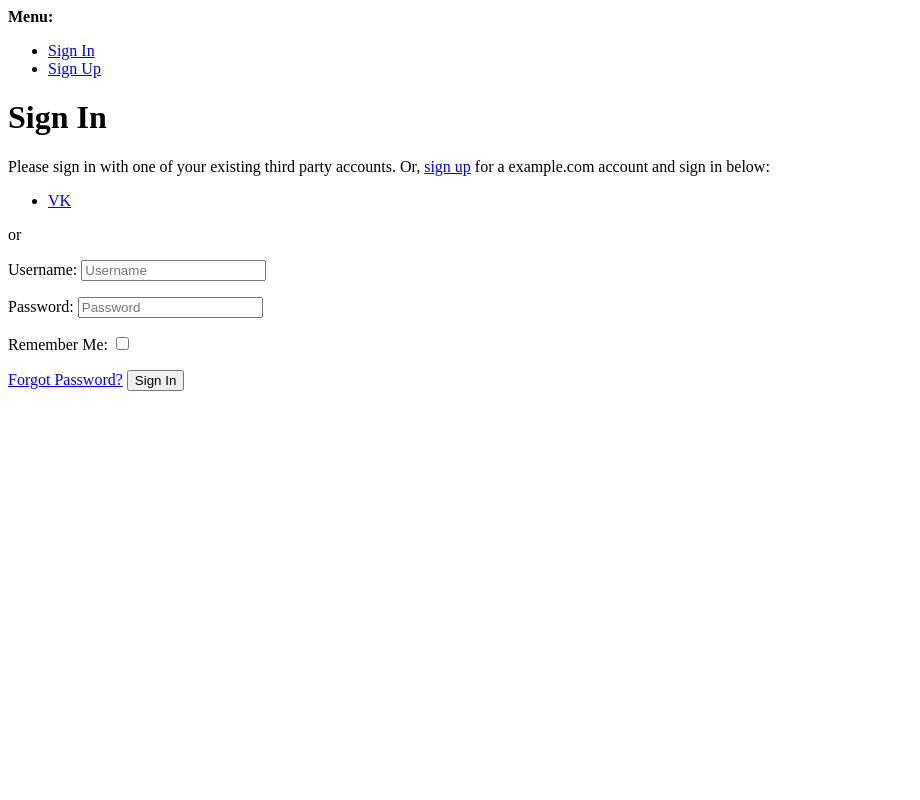
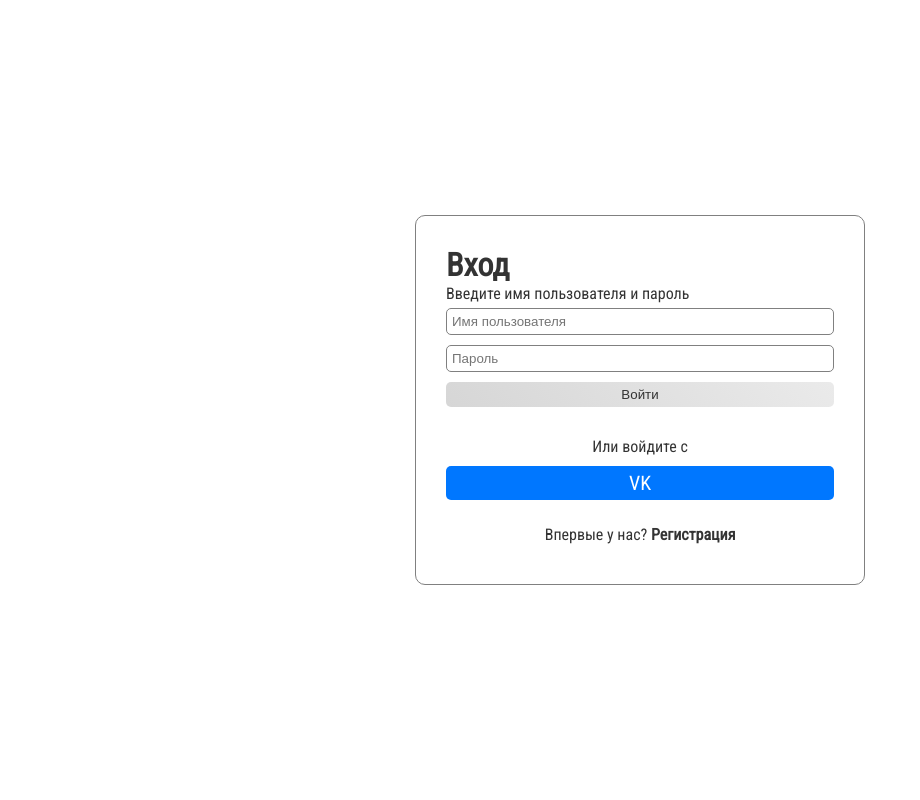
Before and after one commit to atrop1ne/Shumi, a Django app: page / in a window 1280 px wide; the page is wider, and only the part inside the window is pictured. Shown: that part, without its empty margins (0-920 px from the left). Run offline with Django 3.2, Linux system fonts and the light colour scheme; some libraries are stand-ins or nearby versions.

Commit message:
Basic reg auth styles

```diff
--- a/ShumiProject/ShumiApp/static/css/base.css
+++ b/ShumiProject/ShumiApp/static/css/base.css
@@ -8,6 +8,10 @@
     color: rgb(51, 51, 51);
 }
 
+*:focus{
+    outline: none;
+}
+
 html {
     overflow-x: hidden;
     margin-right: calc(-1 * (100vw - 100%));
@@ -16,3 +20,18 @@ html {
 body{
     font-family: 'Roboto Condensed', sans-serif;
 }
+
+.form_button{
+    width: 100%;
+    cursor: pointer;
+    border: none;
+    padding: 5px;
+    margin: 5px 0px;
+    border-radius: 5px;
+    transition: 0.3s;
+    background: linear-gradient(45deg, rgba(51,51,51,0.2) 0%, rgba(51,51,51,0.1) 100%);
+}
+
+.form_button:hover{
+    background-color: rgb(230, 230, 230);
+}
--- a/ShumiProject/ShumiApp/static/css/card_form.css
+++ b/ShumiProject/ShumiApp/static/css/card_form.css
@@ -1,10 +1,6 @@
 *{
     border: none;
     transition: 0.2s;
-}
-
-*:focus{
-    outline: none;
 }
 
 /* Chrome, Safari, Edge, Opera */
--- /dev/null
+++ b/ShumiProject/ShumiApp/static/css/registration_authorization.css
@@ -0,0 +1,68 @@
+body{
+    display: flex;
+    align-items: center;
+    justify-content: center;
+    height: 100vh;
+}
+
+li {
+    list-style-type: none;
+}
+
+ul {
+    margin-left: 0;
+    padding-left: 0;
+}
+
+label, #id_remember{
+    position: absolute;
+    visibility: hidden;
+}
+
+input{
+    width: 100%;
+    padding: 5px;
+    border-radius: 5px;
+    border: 1px solid grey;
+    margin: 5px 0px;
+}
+
+input:focus{
+    border: 1px solid rgb(65, 65, 65);
+}
+
+.form_wrap{
+    width: 450px;
+    padding: 30px;
+    border: 1px solid grey;
+    border-radius: 10px;
+}
+
+.account_additional_functionality, .socialaccount_ballot{
+    text-align: center;
+    font-size: 16px;
+    padding-top: 15px;
+}
+
+.account_additional_functionality *{
+    margin: 10px 0px;
+}
+
+.account_additional_functionality a{
+    font-weight: bold;
+}
+
+.socialaccount_ballot p{
+    margin: 10px 0px;
+}
+
+.vk{
+    display: block;
+    padding: 5px;
+    background-color: #0077FF;
+    color: white;
+    font-size: 20px;
+    width: 100%;
+    height: 100%;
+    border-radius: 5px;
+}
--- a/ShumiProject/ShumiApp/templates/account/base.html
+++ b/ShumiProject/ShumiApp/templates/account/base.html
@@ -1,36 +1,16 @@
 <!DOCTYPE html>
+<html lang="ru">
+{% load static %}
 <html>
   <head>
     <title>{% block head_title %}{% endblock %}</title>
     {% block extra_head %}
     {% endblock %}
+    <link rel="stylesheet" href="{% static 'css/base.css' %}">
+    <link rel="stylesheet" href="{% static 'css/registration_authorization.css' %}">
   </head>
   <body>
     {% block body %}
-
-    {% if messages %}
-    <div>
-      <strong>Messages:</strong>
-      <ul>
-        {% for message in messages %}
-        <li>{{message}}</li>
-        {% endfor %}
-      </ul>
-    </div>
-    {% endif %}
-
-    <div>
-      <strong>Menu:</strong>
-      <ul>
-        {% if user.is_authenticated %}
-        <li><a href="{% url 'account_email' %}">Change E-mail</a></li>
-        <li><a href="{% url 'account_logout' %}">Sign Out</a></li>
-        {% else %}
-        <li><a href="{% url 'account_login' %}">Sign In</a></li>
-        <li><a href="{% url 'account_signup' %}">Sign Up</a></li>
-        {% endif %}
-      </ul>
-    </div>
     {% block content %}
     {% endblock %}
     {% endblock %}
--- a/ShumiProject/ShumiApp/templates/account/login.html
+++ b/ShumiProject/ShumiApp/templates/account/login.html
@@ -7,24 +7,12 @@
 
 {% block content %}
 
-<h1>{% trans "Sign In" %}</h1>
+<div class="form_wrap">
+  <h1>Вход</h1>
 
   {% get_providers as socialaccount_providers %}
 
   {% if socialaccount_providers %}
-<p>{% blocktrans with site.name as site_name %}Please sign in with one
-of your existing third party accounts. Or, <a href="{{ signup_url }}">sign up</a>
-for a {{ site_name }} account and sign in below:{% endblocktrans %}</p>
-
-<div class="socialaccount_ballot">
-
-  <ul class="socialaccount_providers">
-    {% include "socialaccount/snippets/provider_list.html" with process="login" %}
-  </ul>
-
-  <div class="login-or">{% trans 'or' %}</div>
-
-</div>
 
   {% include "socialaccount/snippets/login_extra.html" %}
 
@@ -33,14 +21,25 @@ for a {{ site_name }} account and sign in below:{% endblocktrans %}</p>
   <a href="{{ signup_url }}">sign up</a> first.{% endblocktrans %}</p>
   {% endif %}
 
+  <p>Введите имя пользователя и пароль</p>
   <form class="login" method="POST" action="{% url 'account_login' %}">
     {% csrf_token %}
     {{ form.as_p }}
     {% if redirect_field_value %}
     <input type="hidden" name="{{ redirect_field_name }}" value="{{ redirect_field_value }}" />
     {% endif %}
-  <a class="button secondaryAction" href="{% url 'account_reset_password' %}">{% trans "Forgot Password?" %}</a>
-  <button class="primaryAction" type="submit">{% trans "Sign In" %}</button>
+    <button class="primaryAction form_button" type="submit">Войти</button>
   </form>
 
+    <div class="socialaccount_ballot">
+      <p>Или войдите с</p>
+      <ul class="socialaccount_providers">
+        {% include "socialaccount/snippets/provider_list.html" with process="login" %}
+      </ul>
+    </div>
+
+  <div class="account_additional_functionality">
+    <p>Впервые у нас? <a href="{{ signup_url }}">Регистрация</a></p>
+  </div>
+</div>
 {% endblock %}
--- a/ShumiProject/ShumiProject/settings.py
+++ b/ShumiProject/ShumiProject/settings.py
@@ -117,7 +117,7 @@ AUTH_PASSWORD_VALIDATORS = [
 # Internationalization
 # https://docs.djangoproject.com/en/3.2/topics/i18n/
 
-LANGUAGE_CODE = 'en-us'
+LANGUAGE_CODE = 'ru'
 
 TIME_ZONE = 'UTC'
 
```
Also changed, not shown: ShumiProject/ShumiApp/templates/account/signup.html (+7 -4 lines). Lines whose indentation alone changed are shown as unchanged.
